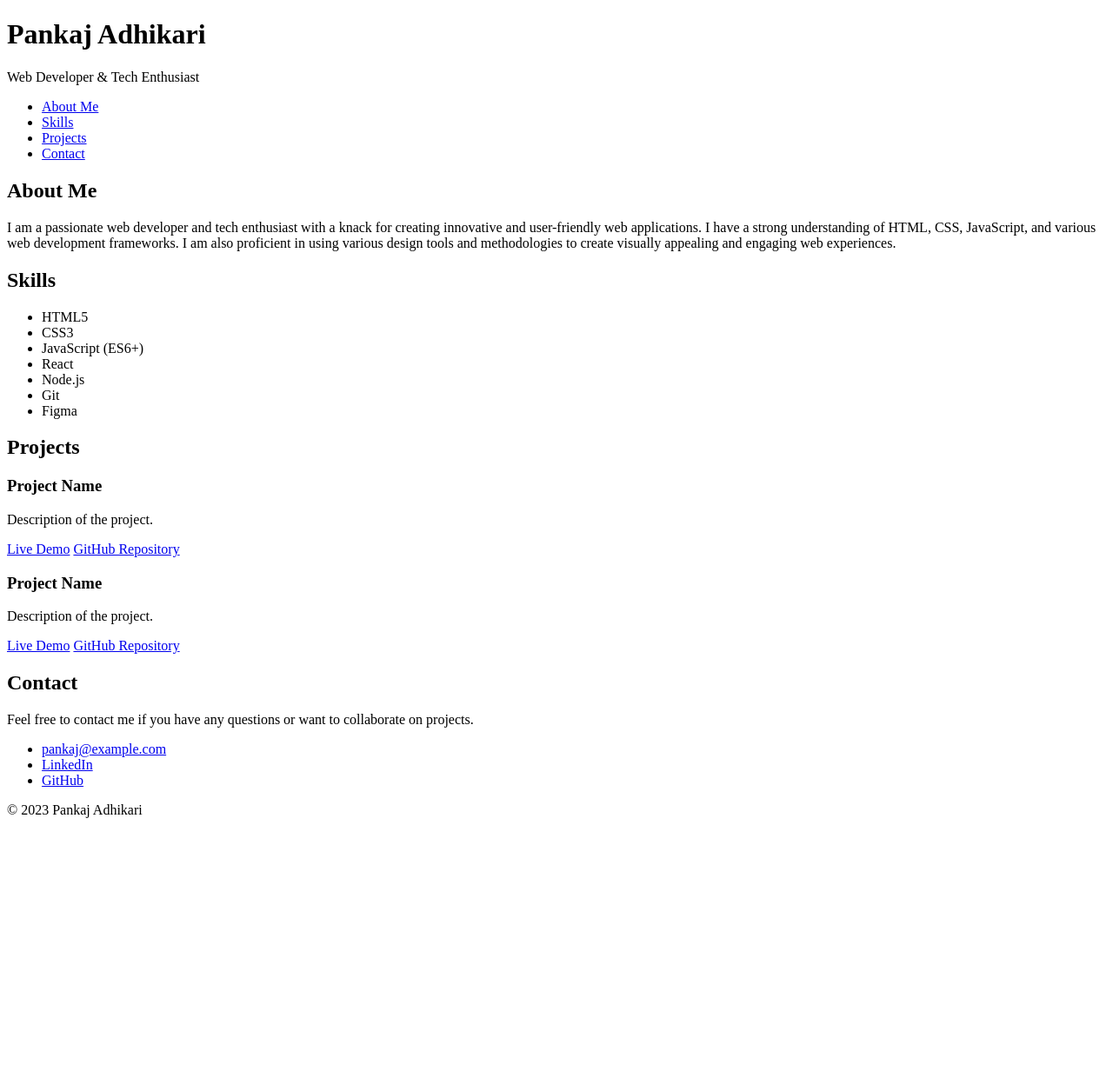
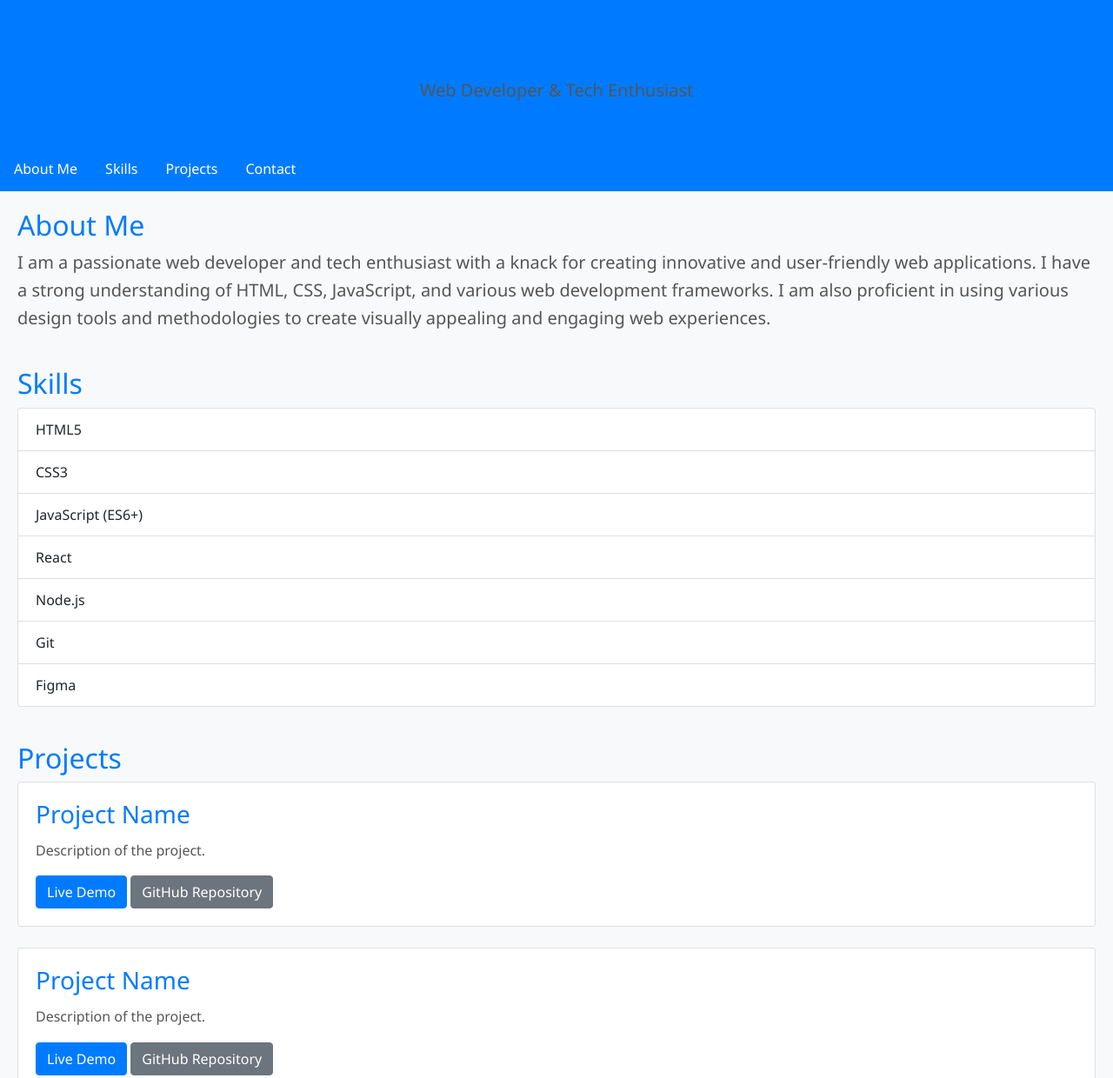
Before and after one commit to Pankaj809/firststaticwebsite, a website: page src/index.html in a window 1280 px wide. Shown: the top 1240 px of the page at 87% size. Before the commit the page ends 957 px from the top, so only its background shows below. Drawn offline with nearby package versions, Linux system fonts and the light colour scheme.

Commit message:
Update index.html

```diff
--- a/src/index.html
+++ b/src/index.html
@@ -1,102 +1,137 @@
 <!DOCTYPE html>
+<html lang="en">
+<head>
+    <meta charset="UTF-8">
+    <meta name="viewport" content="width=device-width, initial-scale=1.0">
+    <title>Pankaj Adhikari - Web Developer & Tech Enthusiast</title>
+    <link rel="stylesheet" href="https://maxcdn.bootstrapcdn.com/bootstrap/4.5.2/css/bootstrap.min.css">
+    <style>
+        body {
+            font-family: 'Segoe UI', Tahoma, Geneva, Verdana, sans-serif;
+            background-color: #f8f9fa;
+            margin: 0;
+            padding: 0;
+        }
 
-<html
+        header {
+            background-color: #007bff;
+            color: #fff;
+            text-align: center;
+            padding: 2em;
+        }
 
-lang="en">
+        h1, h2, h3 {
+            color: #007bff;
+        }
 
-<head>
+        p {
+            line-height: 1.6;
+            color: #555;
+        }
 
+        nav ul {
+            list-style-type: none;
+            margin: 0;
+            padding: 0;
+            overflow: hidden;
+            background-color: #007bff;
+        }
 
-<meta
+        nav li {
+            float: left;
+        }
 
-charset="UTF-8">
+        nav a {
+            display: block;
+            color: white;
+            text-align: center;
+            padding: 14px 16px;
+            text-decoration: none;
+        }
 
+        nav a:hover {
+            background-color: #0056b3;
+        }
 
-<meta
+        main {
+            padding: 20px;
+        }
 
-name="viewport"
+        section {
+            margin-bottom: 40px;
+        }
 
-content="width=device-width, initial-scale=1.0">
-
-
-<title>Pankaj Adhikari - Web Developer & Tech Enthusiast</title>
-    <link rel="stylesheet" href="style.css">
+        footer {
+            text-align: center;
+            padding: 1em;
+            background-color: #007bff;
+            color: #fff;
+        }
+    </style>
 </head>
 <body>
+
     <header>
         <h1>Pankaj Adhikari</h1>
-        <p>Web Developer & Tech Enthusiast</p>
+        <p class="lead">Web Developer & Tech Enthusiast</p>
     </header>
 
     <nav>
         <ul>
-            <li><a
-
-href="#about">About Me</a></li>
-
-
-<li><a
-
-href="#skills">Skills</a></li>
-
-
-<li><a
-
-href="#projects">Projects</a></li>
-
-
-<li><a
-
-href="#contact">Contact</a></li>
-
-
-</ul>
-
-
-</nav>
+            <li><a href="#about">About Me</a></li>
+            <li><a href="#skills">Skills</a></li>
+            <li><a href="#projects">Projects</a></li>
+            <li><a href="#contact">Contact</a></li>
+        </ul>
+    </nav>
 
     <main>
         <section id="about">
             <h2>About Me</h2>
-            <p>I am a passionate web developer and tech enthusiast with a knack for creating innovative and user-friendly web applications. I have a strong understanding of HTML, CSS, JavaScript, and various web development frameworks. I am also proficient in using various design tools and methodologies to create visually appealing and engaging web experiences.</p>
+            <p class="lead">I am a passionate web developer and tech enthusiast with a knack for creating innovative and user-friendly web applications. I have a strong understanding of HTML, CSS, JavaScript, and various web development frameworks. I am also proficient in using various design tools and methodologies to create visually appealing and engaging web experiences.</p>
         </section>
 
         <section id="skills">
             <h2>Skills</h2>
-            <ul>
-                <li>HTML5</li>
-                <li>CSS3</li>
-                <li>JavaScript (ES6+)</li>
-                <li>React</li>
-                <li>Node.js</li>
-                <li>Git</li>
-                <li>Figma</li>
+            <ul class="list-group">
+                <li class="list-group-item">HTML5</li>
+                <li class="list-group-item">CSS3</li>
+                <li class="list-group-item">JavaScript (ES6+)</li>
+                <li class="list-group-item">React</li>
+                <li class="list-group-item">Node.js</li>
+                <li class="list-group-item">Git</li>
+                <li class="list-group-item">Figma</li>
             </ul>
         </section>
 
         <section id="projects">
             <h2>Projects</h2>
-            <div class="project">
-                <h3>Project Name</h3>
-                <p>Description of the project.</p>
-                <a href="project-link">Live Demo</a>
-                <a href="project-github">GitHub Repository</a>
+            <div class="card">
+                <div class="card-body">
+                    <h3 class="card-title">Project Name</h3>
+                    <p class="card-text">Description of the project.</p>
+                    <a href="project-link" class="btn btn-primary">Live Demo</a>
+                    <a href="project-github" class="btn btn-secondary">GitHub Repository</a>
+                </div>
             </div>
-            <div class="project">
-                <h3>Project Name</h3>
-                <p>Description of the project.</p>
-                <a href="project-link">Live Demo</a>
-                <a href="project-github">GitHub Repository</a>
+
+            <div class="card mt-4">
+                <div class="card-body">
+                    <h3 class="card-title">Project Name</h3>
+                    <p class="card-text">Description of the project.</p>
+                    <a href="project-link" class="btn btn-primary">Live Demo</a>
+                    <a href="project-github" class="btn btn-secondary">GitHub Repository</a>
+                </div>
             </div>
-            </section>
+        </section>
 
         <section id="contact">
             <h2>Contact</h2>
             <p>Feel free to contact me if you have any questions or want to collaborate on projects.</p>
-            <ul>
-                <li><a href="mailto:pankaj@example.com">pankaj@example.com</a></li>
-                <li><a href="https://linkedin.com/in/pankaj-adhikari">LinkedIn</a></li>
-                <li><a href="https://github.com/pankaj-adhikari">GitHub</a></li>
+            <ul class="list-group">
+                <li class="list-group-item"><a href="mailto:pankaj@example.com">pankaj@example.com</a></li>
+                <li class="list-group-item"><a href="https://linkedin.com/in/pankaj-adhikari" target="_blank">LinkedIn</a></li>
+                <li class="list-group-item"><a href="https://github.com/pankaj-adhikari" target="_blank">GitHub</a></li>
             </ul>
         </section>
     </main>
@@ -104,5 +139,9 @@ href="#contact">Contact</a></li>
     <footer>
         <p>&copy; 2023 Pankaj Adhikari</p>
     </footer>
+
+    <script src="https://code.jquery.com/jquery-3.5.1.slim.min.js"></script>
+    <script src="https://cdn.jsdelivr.net/npm/@popperjs/core@2.10.2/dist/umd/popper.min.js"></script>
+    <script src="https://maxcdn.bootstrapcdn.com/bootstrap/4.5.2/js/bootstrap.min.js"></script>
 </body>
 </html>
```
